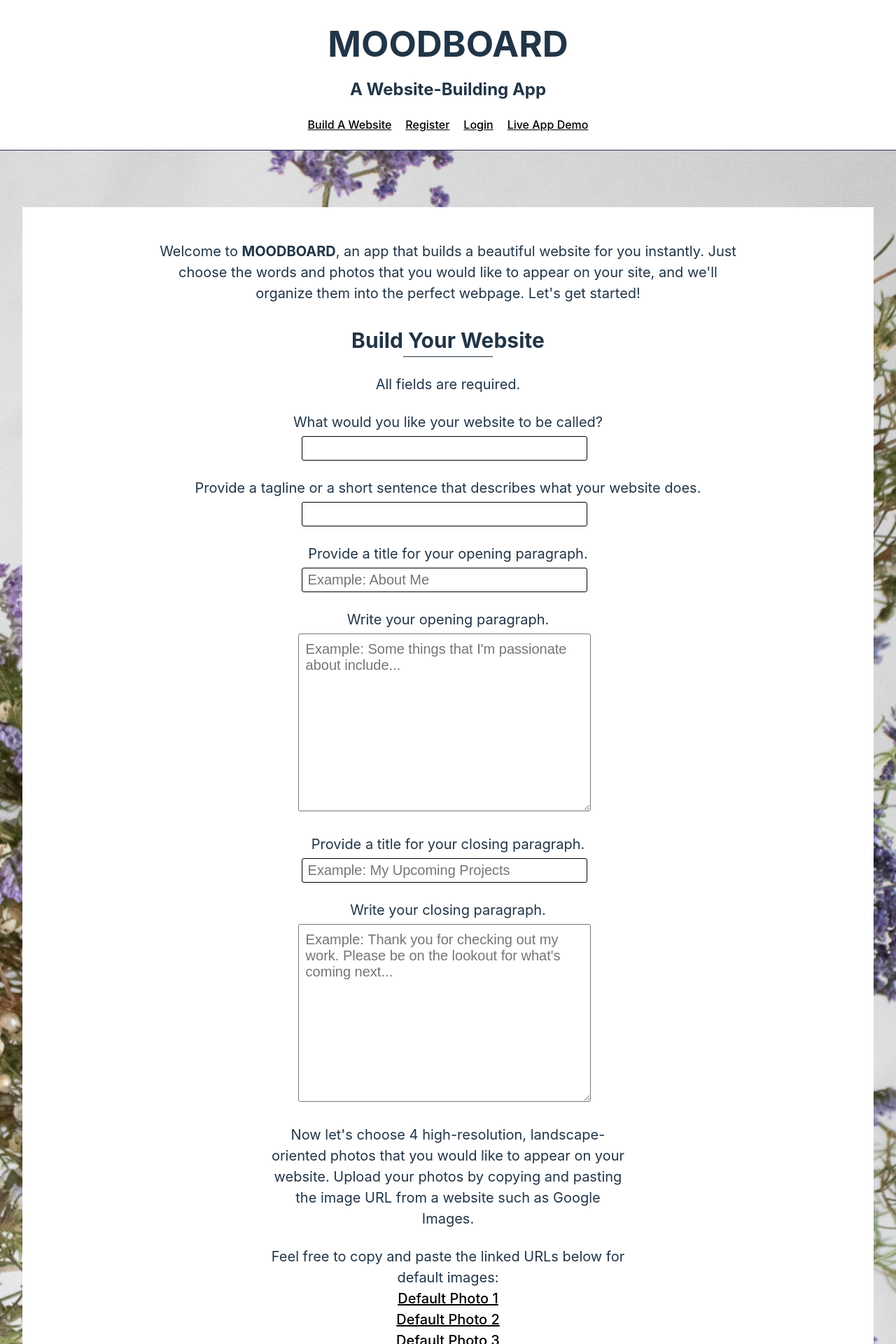
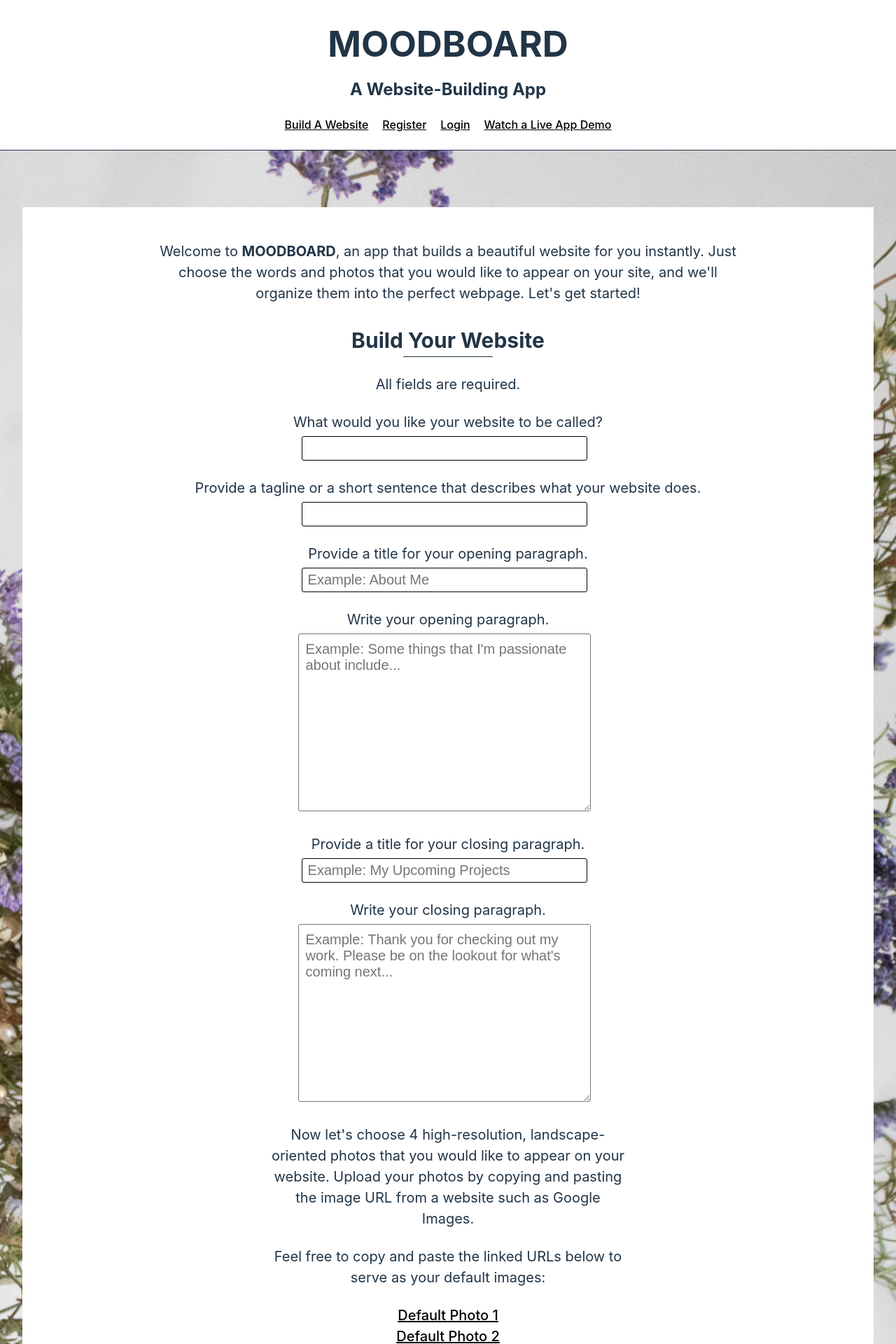
Before and after one commit to mjchin1/Moodboard-WebsiteBuilder, a React (Vite) app in the folder client/: page / in a window 1280 px wide. Shown: the top 1920 px of the page at 70% size. Built offline with nearby package versions, Linux system fonts and the light colour scheme; a web font is replaced by a local one.

Commit message:
text edits

```diff
--- a/client/src/components/Navigations.jsx
+++ b/client/src/components/Navigations.jsx
@@ -6,7 +6,7 @@ export default function Navigations({ user }) {
             <Link to = '/'>Build A Website</Link>
             {!user.user_id? <Link to = '/register'>Register</Link> : null}
             {!user.user_id? <Link to = '/login'>Login</Link> : null}
-            <a href="https://www.youtube.com/watch?v=Wcr2v1Hi3vI">Live App Demo</a>
+            <a href="https://www.youtube.com/watch?v=Wcr2v1Hi3vI">Watch a Live App Demo</a>
             {user.user_id? <Link to = '/websites'>My Saved Websites</Link>: null}
         </nav>
     );
--- a/client/src/components/WebsiteForm.jsx
+++ b/client/src/components/WebsiteForm.jsx
@@ -116,7 +116,7 @@ export default function WebsiteForm ({website, setWebsite}) {
 
 
         <p className="formText"> Now let's choose 4 high-resolution, landscape-oriented photos that you would like to appear on your website. Upload your photos by copying and pasting the image URL from a website such as Google Images. </p> <br/>
-        <p className="formText"> Feel free to copy and paste the linked URLs below for default images: </p>
+        <p className="formText"> Feel free to copy and paste the linked URLs below to serve as your default images: </p> <br/>
         <a className="imageLink" href="https://cloudfront.slrlounge.com/wp-content/uploads/2018/07/landscape-photography-tips.jpg" target="_blank">Default Photo 1</a> <br/>
         <a className="imageLink" href="https://images.adsttc.com/media/images/6290/ac61/3e4b/31f4/d600/0001/large_jpg/155108.jpg?1653648474" target="_blank">Default Photo 2</a> <br/>
         <a className="imageLink" href="https://cc-prod.scene7.com/is/image/CCProdAuthor/minimalist-photography_P6_720x437?$pjpeg$&jpegSize=200&wid=720" target="_blank">Default Photo 3</a> <br/>
```
